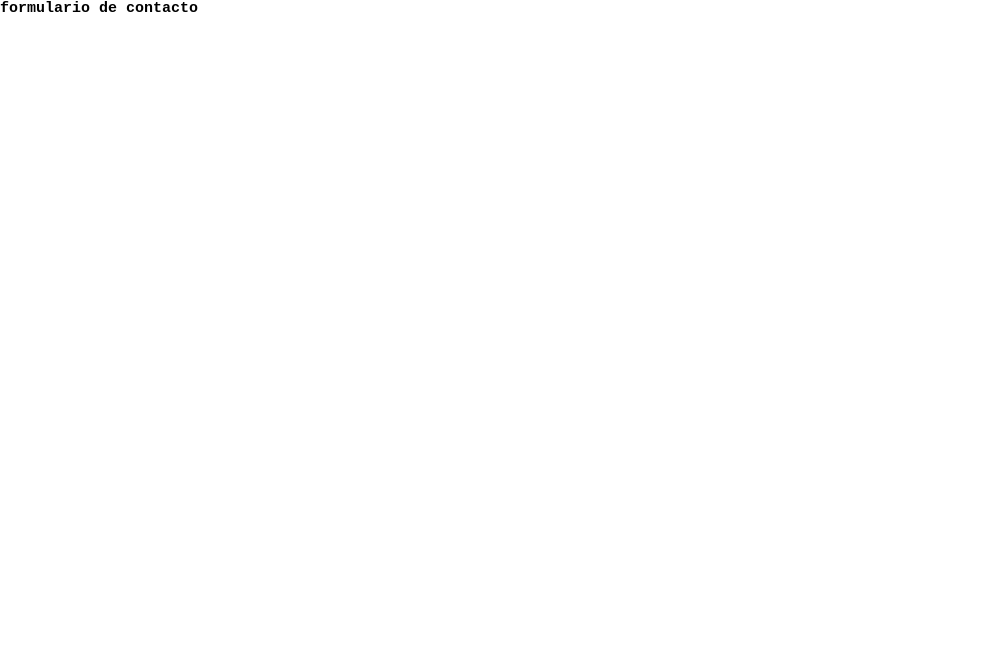
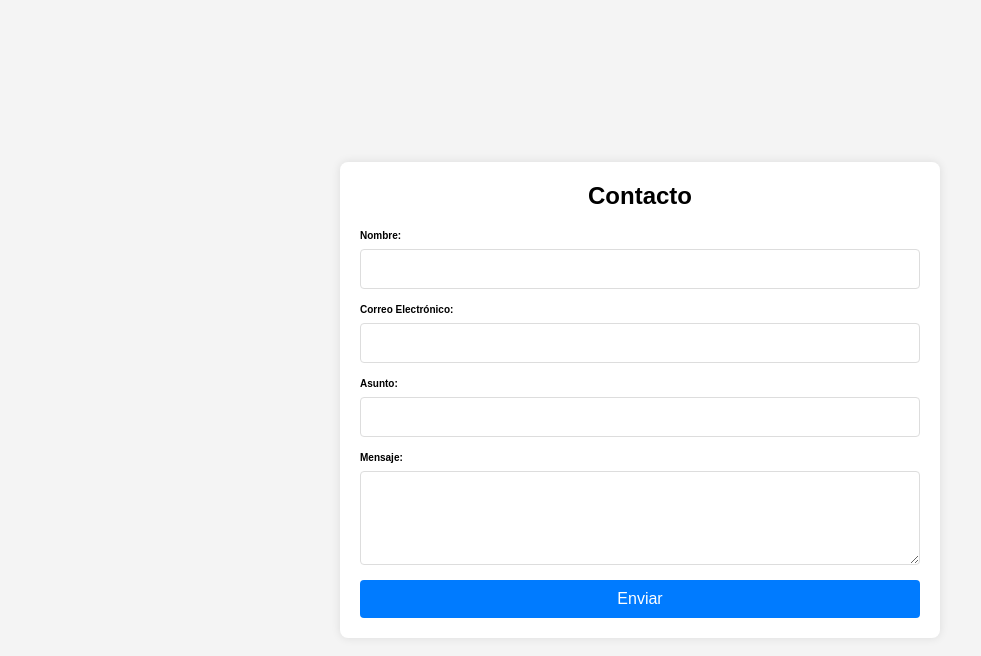
Before and after one commit to andreecalderon/Proyectos-Formularios, a plain HTML site: page componentes/FormularioDeContacto/FormularioDeContacto.html in a window 1280 px wide. Shown: the whole page, without its empty margins (0-981 px from the left). Drawn offline with Linux system fonts and the light colour scheme.

Commit message:
se completa la rama de contacto

```diff
--- a/componentes/FormularioDeContacto/FormularioDeContacto.html
+++ b/componentes/FormularioDeContacto/FormularioDeContacto.html
@@ -8,7 +8,24 @@
     <link rel="stylesheet" href="../../config/config.css">
 </head>
 <body>
-    <h2>formulario de contacto</h2>
+    <div class="container">
+        <h1>Contacto</h1>
+        <form action="procesar_formulario.php" method="post">
+            <label for="name">Nombre:</label>
+            <input type="text" id="name" name="name" required>
+
+            <label for="email">Correo Electrónico:</label>
+            <input type="email" id="email" name="email" required>
+
+            <label for="subject">Asunto:</label>
+            <input type="text" id="subject" name="subject" required>
+
+            <label for="message">Mensaje:</label>
+            <textarea id="message" name="message" rows="4" required></textarea>
+
+            <button type="submit">Enviar</button>
+        </form>
+    </div>
     <script src="formularioDeContacto.js"></script>
 </body>
 </html>
--- a/componentes/FormularioDeContacto/formularioDeContacto.css
+++ b/componentes/FormularioDeContacto/formularioDeContacto.css
@@ -0,0 +1,57 @@
+body {
+    font-family: Arial, sans-serif;
+    background-color: #f4f4f4;
+    margin: 0;
+    padding: 0;
+    display: flex;
+    justify-content: center;
+    align-items: center;
+    height: 100vh;
+}
+
+.container {
+    background: #fff;
+    padding: 20px;
+    border-radius: 8px;
+    box-shadow: 0 0 10px rgba(0, 0, 0, 0.1);
+    max-width: 600px;
+    width: 100%;
+}
+
+h1 {
+    margin-bottom: 20px;
+    font-size: 24px;
+    text-align: center;
+}
+
+form {
+    display: flex;
+    flex-direction: column;
+}
+
+label {
+    margin-bottom: 8px;
+    font-weight: bold;
+}
+
+input, textarea {
+    margin-bottom: 15px;
+    padding: 10px;
+    border: 1px solid #ddd;
+    border-radius: 4px;
+    font-size: 16px;
+}
+
+button {
+    background-color: #007bff;
+    color: #fff;
+    border: none;
+    padding: 10px;
+    border-radius: 4px;
+    font-size: 16px;
+    cursor: pointer;
+}
+
+button:hover {
+    background-color: #0056b3;
+}
```
